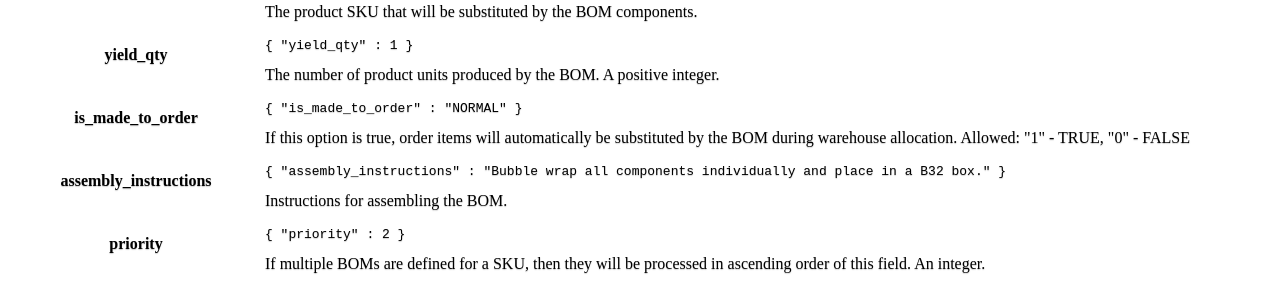
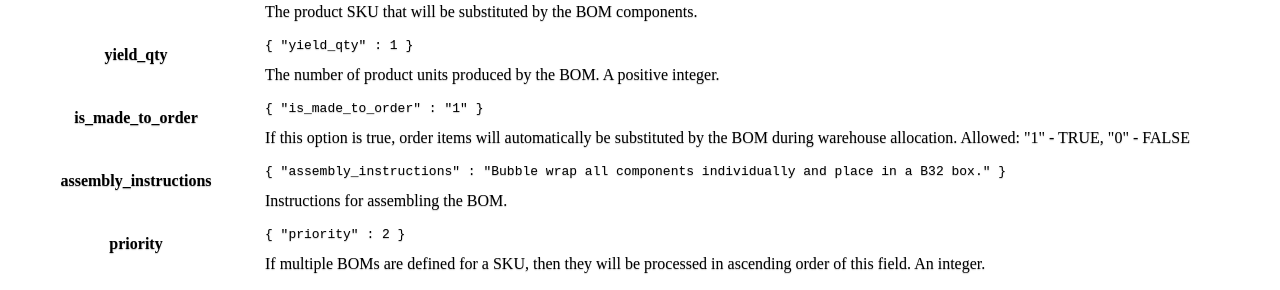
Before and after one commit to ShipStream/shipstream.github.io, a Jekyll site: the page built from _posts/2018-07-31-bom.md, in a window 1280 px wide and 900 px high, scrolled down 5677 px. Shown: the part 159-449 px from the top of the window. Built offline with Jekyll 4.4.1, drawn with Linux system fonts in a browser that asks for light colours; a style sheet for code colours, icons or effects is not loaded.

Commit message:
Fix error in bom is_made_to_order example value.

```diff
--- a/_posts/2018-07-31-bom.md
+++ b/_posts/2018-07-31-bom.md
@@ -402,7 +402,7 @@ true if BOM was successfully deleted.
     <tr>
         <th>is_made_to_order</th>
         <td>
-            <pre><code>{ "is_made_to_order" : "NORMAL" }</code></pre>
+            <pre><code>{ "is_made_to_order" : "1" }</code></pre>
             If this option is true, order items will automatically be substituted by the BOM during warehouse allocation.  Allowed: "1" - TRUE, "0" - FALSE
         </td>
     </tr>
```
